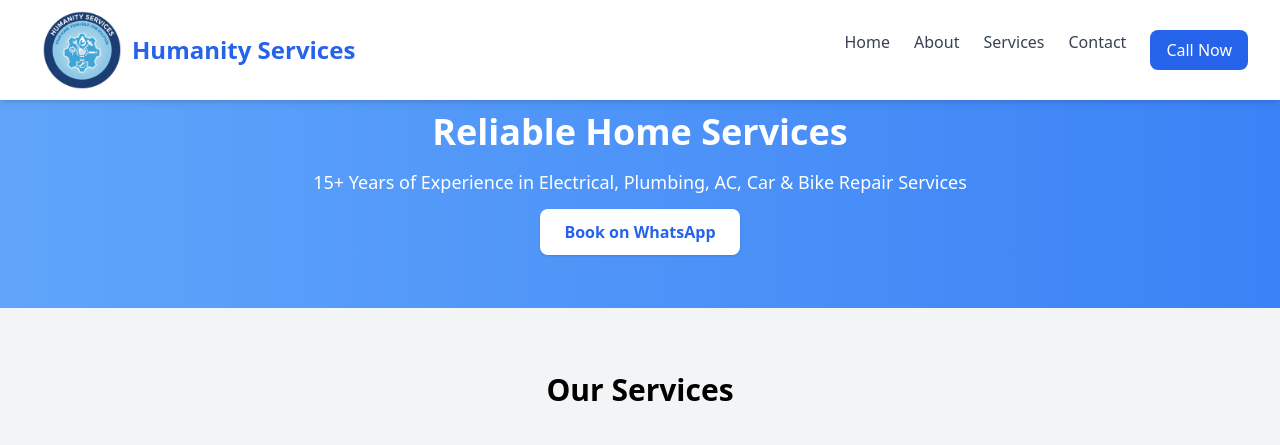
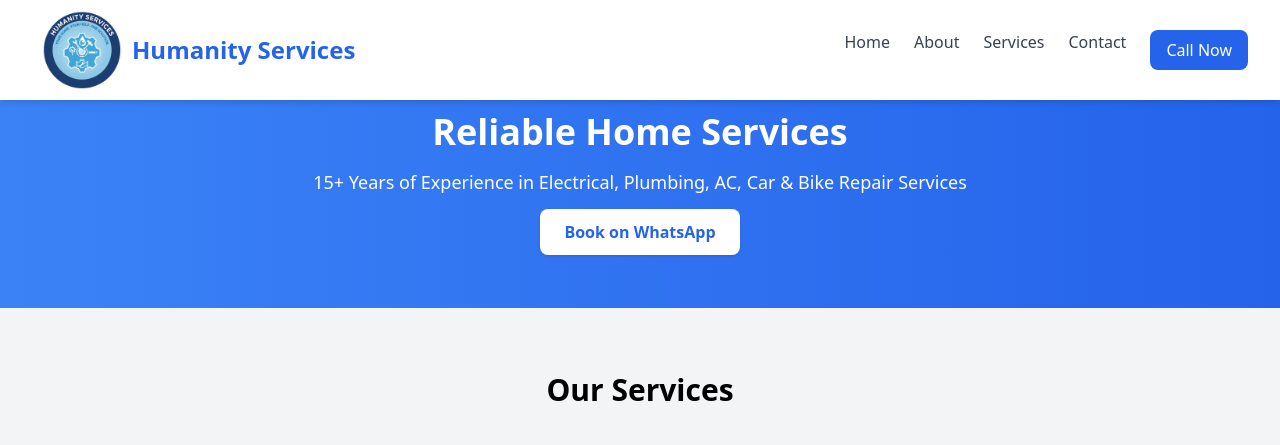
Before and after one commit to Deepak229-hub/Humanity-Services, a plain HTML site: page index.html in a window 1280 px wide. Shown: the top 445 px of the page. Drawn offline with nearby package versions, Linux system fonts and the light colour scheme.

Commit message:
Changed color

```diff
--- a/index.html
+++ b/index.html
@@ -71,7 +71,7 @@
   </script>
 
   <!-- Hero Section -->
-  <section class="pt-28 pb-16 bg-gradient-to-r from-blue-400 to-blue-500 text-white text-center" id="hero">
+  <section class="pt-28 pb-16 bg-gradient-to-r from-blue-500 to-blue-600 text-white text-center" id="hero">
     <h2 class="text-4xl font-bold mb-4">Reliable Home Services</h2>
     <p class="text-lg mb-6">15+ Years of Experience in Electrical, Plumbing, AC, Car & Bike Repair Services</p>
     <a href="https://wa.me/917984400175" target="_blank"
```
